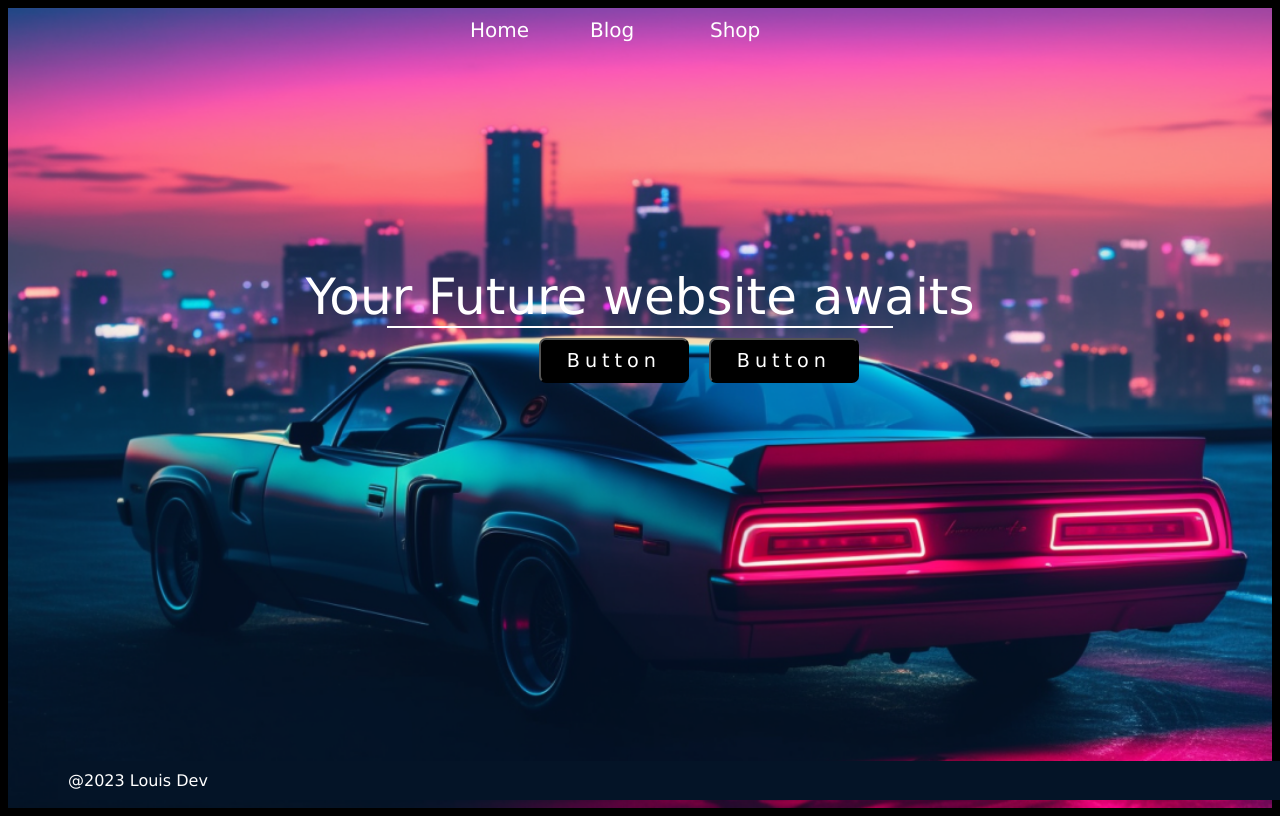
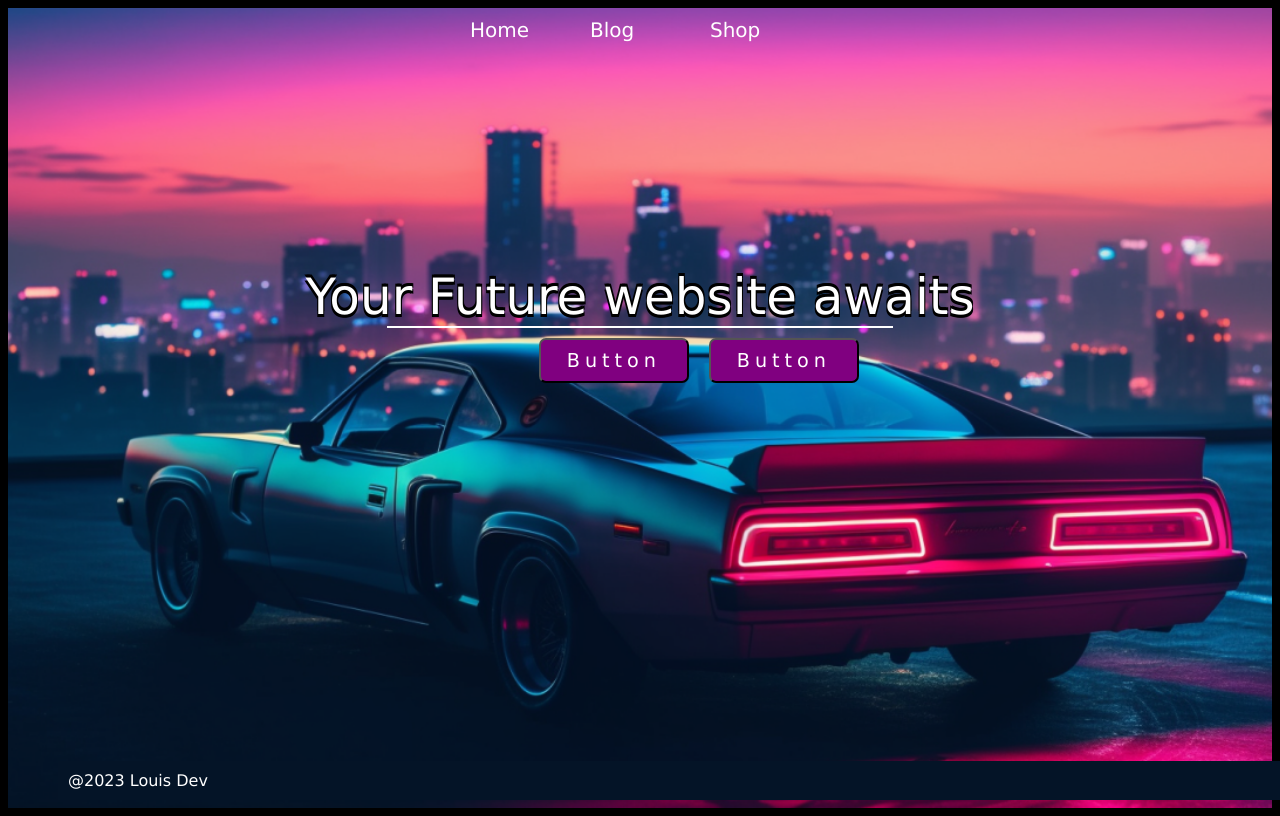
Before and after one commit to LouisWackenier/client-example, a React (Vite) app: page / in a window 1280 px wide. Shown: the top 816 px of the page. Built offline with nearby package versions, Linux system fonts and the light colour scheme.

Commit message:
Added a Text shadow and changed the colors on the buttons

```diff
--- a/src/Pages/Home.jsx
+++ b/src/Pages/Home.jsx
@@ -30,6 +30,11 @@ const Title = styled.div`
      align-items: center;
      background-color: rgba(0, 0, 0, 0); /* Set a transparent background color */
      display: flex;
+     text-shadow:
+     -1px -3px 0 #000, /* Top-left */
+      1px -3px 0 #000,  /* Top-right */
+      -1px 3px 0 #000,  /* Bottom-left */
+       1px 3px 0 #000;   /* Bottom-right */
 `;
 
 const BreakLine = styled.div`
@@ -52,6 +57,7 @@ const HomeButtonRight = styled.button`
       border-radius: 7px;
       letter-spacing: 5px;
       cursor: pointer;
+      background-color: purple;
 
       font-size: larger;
       height: 45px;
@@ -65,6 +71,7 @@ const HomeButtonLeft = styled.button`
       border-radius: 7px;
       letter-spacing: 5px;
       cursor: pointer;
+      background-color: purple;
 
       font-size: larger;
       height: 45px;
```
